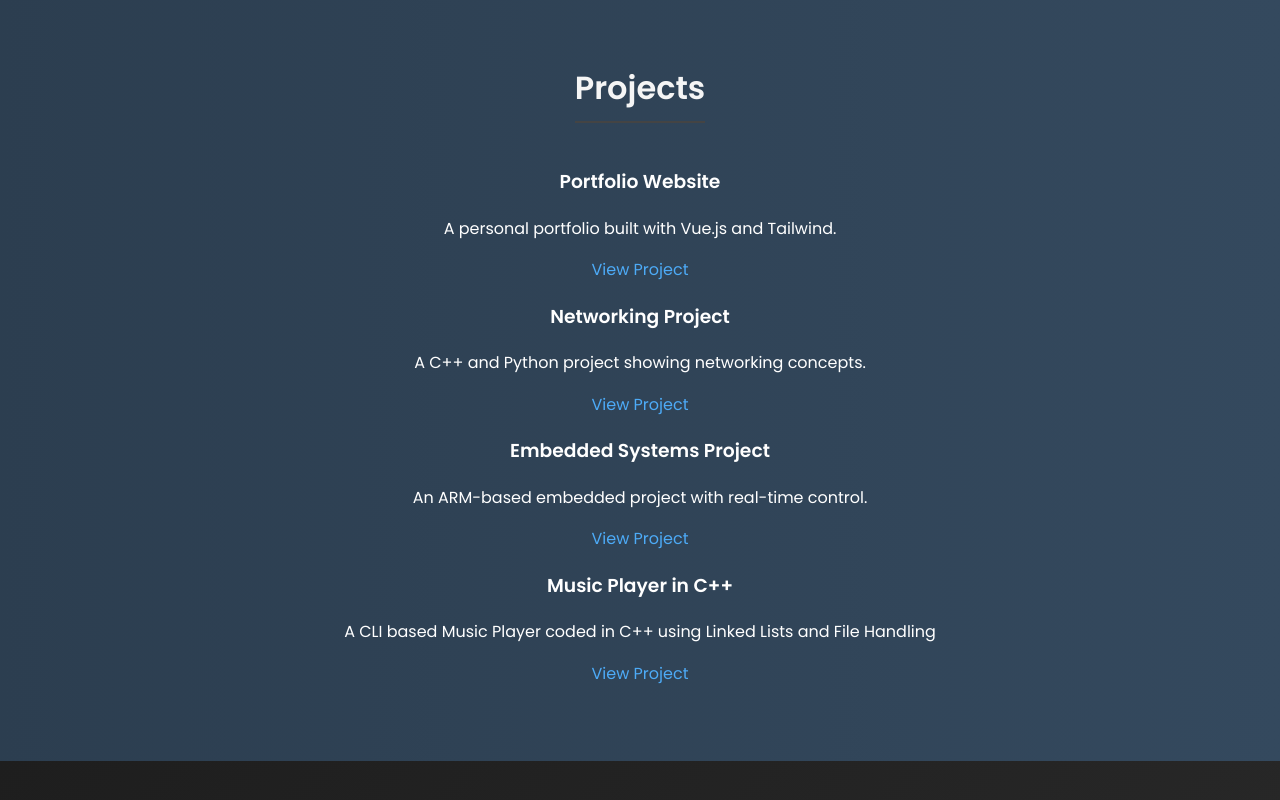
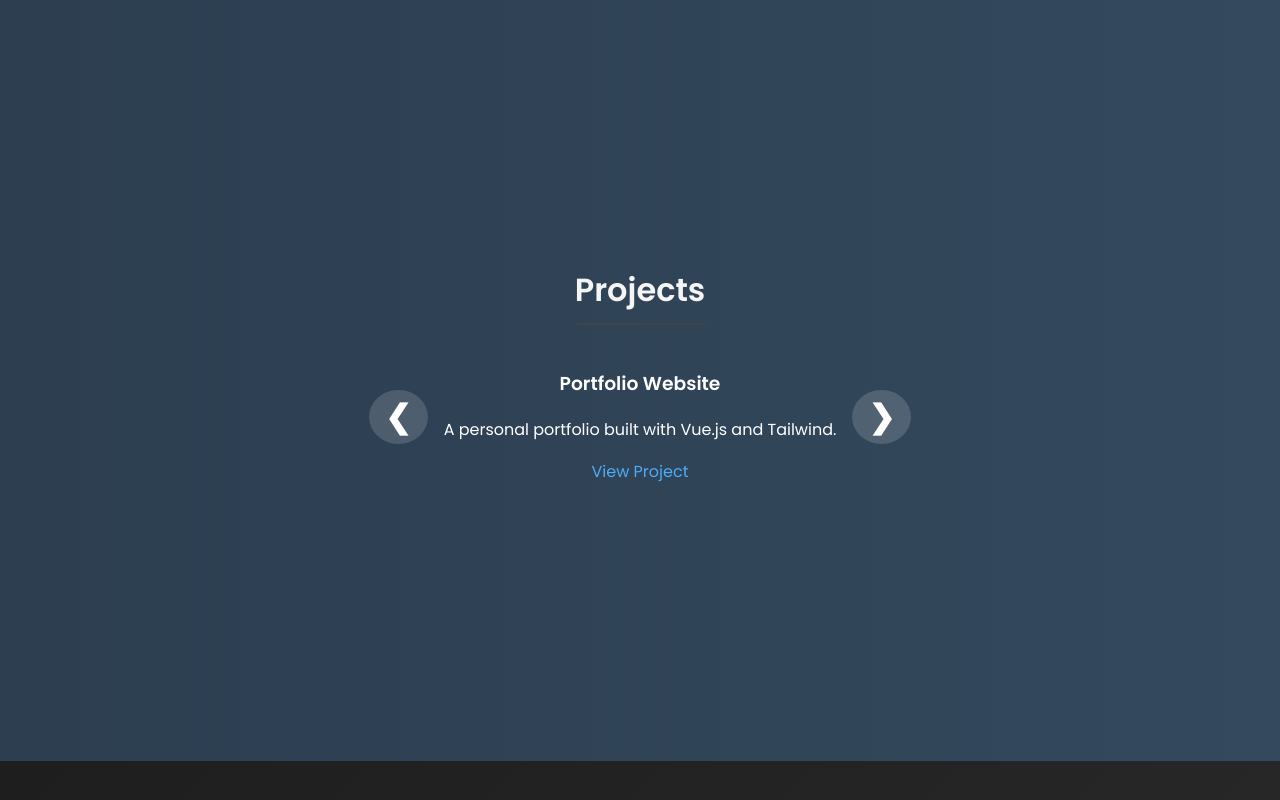
Before and after one commit to Aazib-Majeed/Portfolio, a Vue app: page / in a window 1280 px wide. Shown: the part 1639-2439 px from the top of the page. Built offline with nearby package versions, Linux system fonts and the light colour scheme.

Commit message:
Projects.vue

```diff
--- a/src/components/Projects.vue
+++ b/src/components/Projects.vue
@@ -1,49 +1,73 @@
 <template>
   <section id="projects" class="projects">
     <h2>Projects</h2>
-    <div class="project-list">
+    <div class="carousel">
+      <button class="nav left" @click="prevProject">&#10094;</button>
+
       <ProjectCard
-        v-for="(project, index) in projects"
-        :key="index"
-        :title="project.title"
-        :description="project.description"
-        :link="project.link"
+        :title="projects[currentIndex].title"
+        :description="projects[currentIndex].description"
+        :link="projects[currentIndex].link"
+        :tools="projects[currentIndex].tools"
+        :image="projects[currentIndex].image"
       />
+
+      <button class="nav right" @click="nextProject">&#10095;</button>
     </div>
   </section>
 </template>
 
 <script>
 import ProjectCard from "./ProjectCard.vue"
+const portfolioImg = "https://via.placeholder.com/400x250?text=Portfolio"
+const networkingImg = "https://via.placeholder.com/400x250?text=Networking"
+const embeddedImg = "https://via.placeholder.com/400x250?text=Embedded"
+const musicImg = "https://via.placeholder.com/400x250?text=Music+Player"
+
 
 export default {
   name: "Projects",
   components: { ProjectCard },
   data() {
     return {
+      currentIndex: 0,
 projects: [
   {
     title: "Portfolio Website",
     description: "A personal portfolio built with Vue.js and Tailwind.",
-          link: "#"
+    link: "https://github.com/yourusername/portfolio",
+    tools: ["Vue.js", "Tailwind", "Vite"],
+    image: portfolioImg
   },
   {
-          title: "Networking Project",
-          description: "A C++ and Python project showing networking concepts.",
-          link: "#"
-        },
-        {
-          title: "Embedded Systems Project",
-          description: "An ARM-based embedded project with real-time control.",
-          link: "#"
-        },
-        {
-          title: "Music Player in C++",
-          description: "A CLI based Music Player coded in C++ using Linked Lists and File Handling",
-          link: "#"
+    title: "Mini Database Engine",
+    description: `A C++ project emulating a basic database engine with the following features:
+- SQL-like Command Interface: Familiar syntax for database operations
+- Data Types: Support for INT and TEXT data types
+- Table Operations: CREATE TABLE, INSERT, SELECT, UPDATE, DELETE
+- Conditional Queries: WHERE clause support with comparison operators (=, !=, >, <, >=, <=)
+- Data Persistence: SAVE and LOAD commands for database serialization
+- Auto-incrementing IDs: Automatic row ID assignment
+- Error Handling: Robust validation and error reporting
+- User-friendly Interface: Formatted output and HELP command.`,
+    link: "https://github.com/yourusername/database-engine",
+    tools: ["C++"],
+    image: networkingImg
   }
 ]
+
+    }
+  },
+  methods: {
+    nextProject() {
+      this.currentIndex = (this.currentIndex + 1) % this.projects.length
+    },
+    prevProject() {
+      this.currentIndex =
+        (this.currentIndex - 1 + this.projects.length) % this.projects.length
     }
   }
 }
 </script>
+
+<style src="../style.css"></style>
```
Lines whose indentation alone changed are shown as unchanged.
